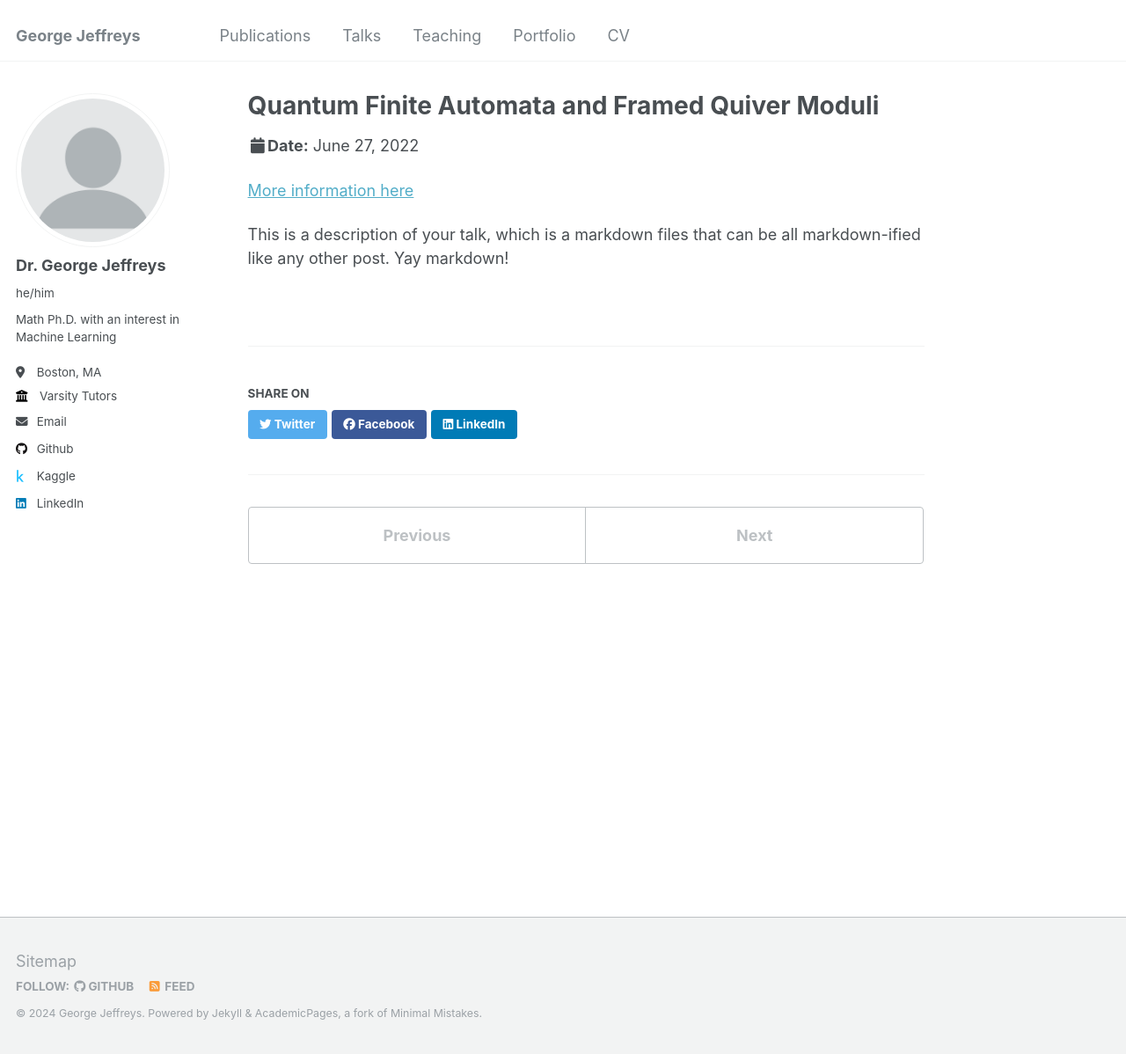
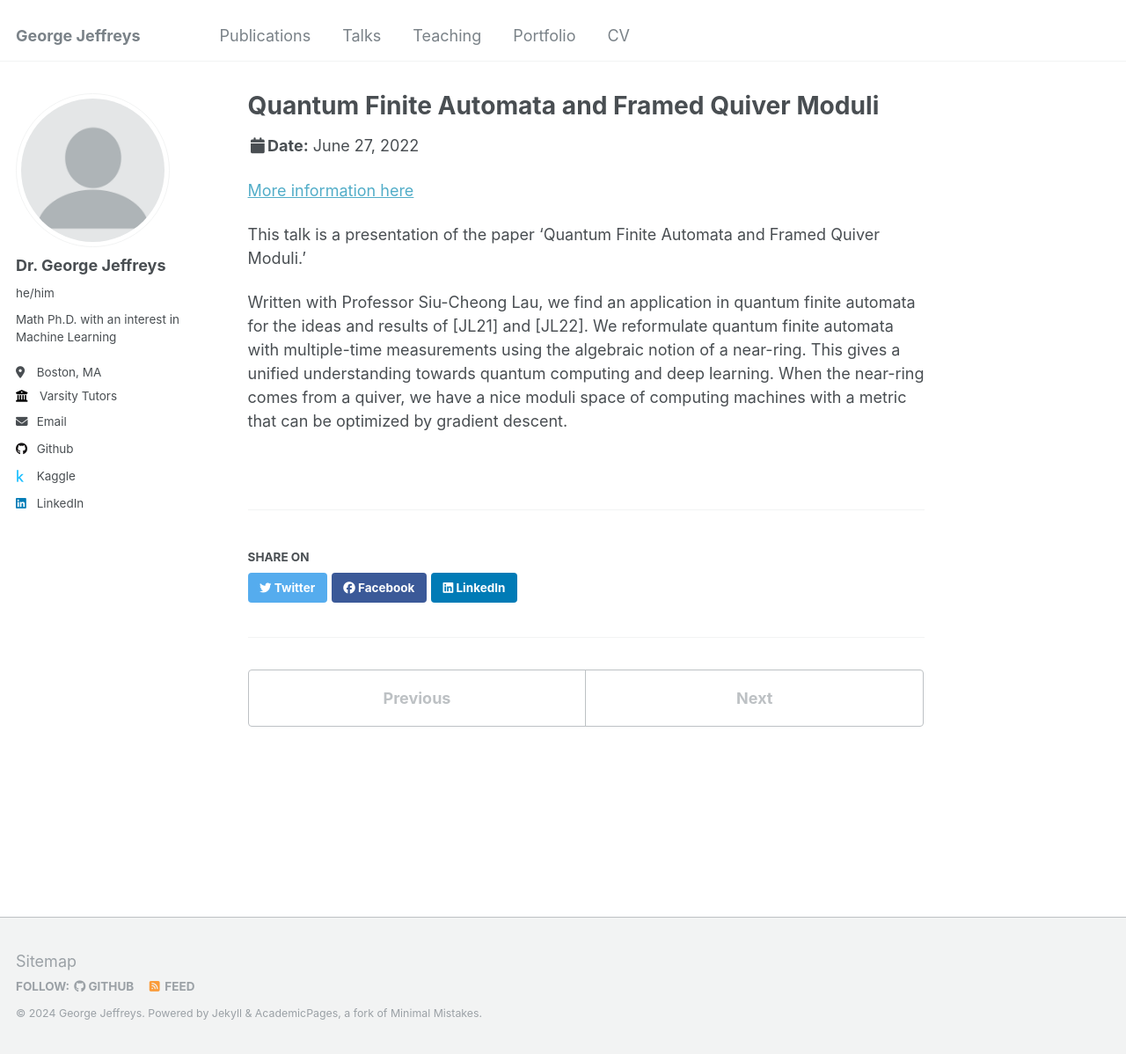
Before and after one commit to G-Jeffreys/G-Jeffreys.github.io, a Jekyll site: the page built from _talks/2014-02-01-talk-2.md, in a window 1280 px wide and 1198 px high. Shown: the whole window at 88% size. Built offline with Jekyll 4.4.1, drawn with Linux system fonts in a browser that asks for light colours.

Commit message:
Update 2014-02-01-talk-2.md

```diff
--- a/_talks/2014-02-01-talk-2.md
+++ b/_talks/2014-02-01-talk-2.md
@@ -10,4 +10,6 @@ location: "Boston, Massachusetts"
 
 [More information here](http://example2.com)
 
-This is a description of your talk, which is a markdown files that can be all markdown-ified like any other post. Yay markdown!
+This talk is a presentation of the paper 'Quantum Finite Automata and Framed Quiver Moduli.'
+
+Written with Professor Siu-Cheong Lau, we find an application in quantum finite automata for the ideas and results of [JL21] and [JL22]. We reformulate quantum finite automata with multiple-time measurements using the algebraic notion of a near-ring. This gives a unified understanding towards quantum computing and deep learning. When the near-ring comes from a quiver, we have a nice moduli space of computing machines with a metric that can be optimized by gradient descent.
```
